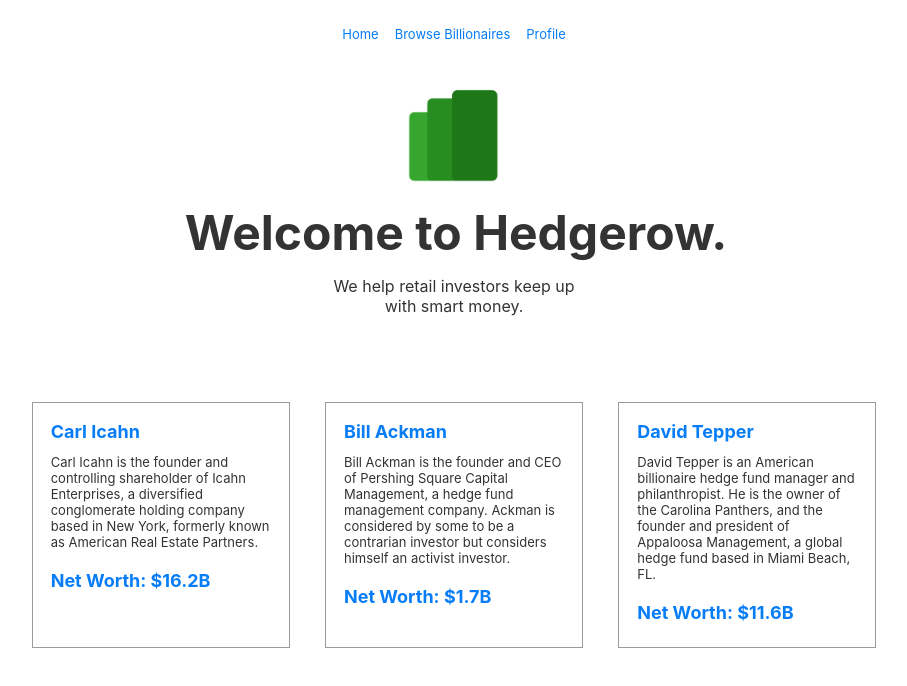
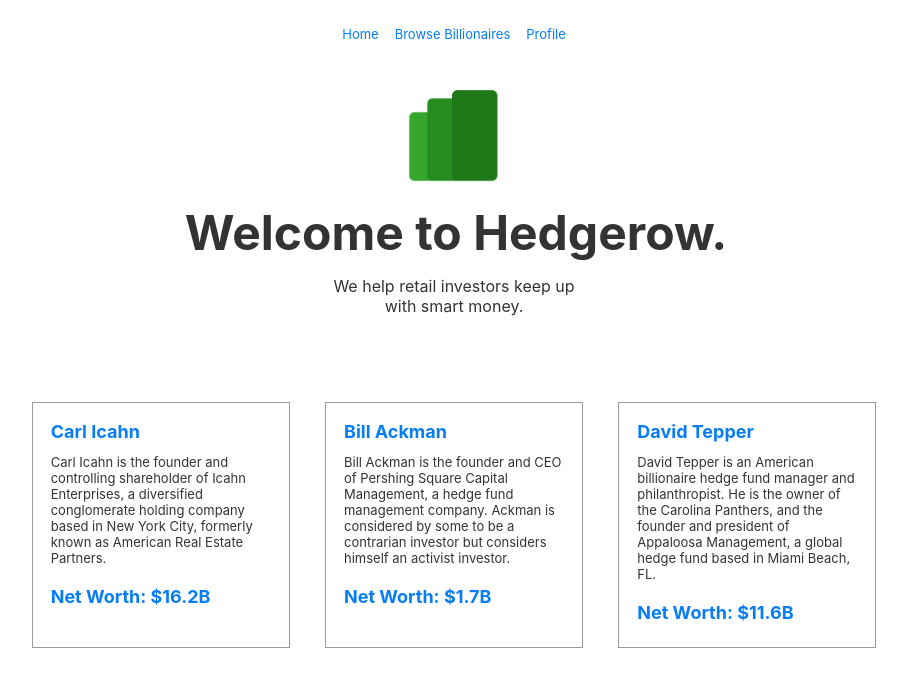
Before and after one commit to parkermerritt/hedgerow, a Next.js app: page / in a window 1280 px wide. Shown: the top 686 px of the page, without its empty margins (186-1093 px from the left). Built offline with nearby package versions, Linux system fonts and the light colour scheme.

Commit message:
Change Icahn bio

```diff
--- a/pages/index.js
+++ b/pages/index.js
@@ -23,7 +23,7 @@
       <div className="row">
         <a className="card">
           <h3>Carl Icahn</h3>
-          <p>Carl Icahn is the founder and controlling shareholder of Icahn Enterprises, a diversified conglomerate holding company based in New York, formerly known as American Real Estate Partners.</p>
+          <p>Carl Icahn is the founder and controlling shareholder of Icahn Enterprises, a diversified conglomerate holding company based in New York City, formerly known as American Real Estate Partners.</p>
           <br />
           <h3>Net Worth: $16.2B</h3>
 
```
